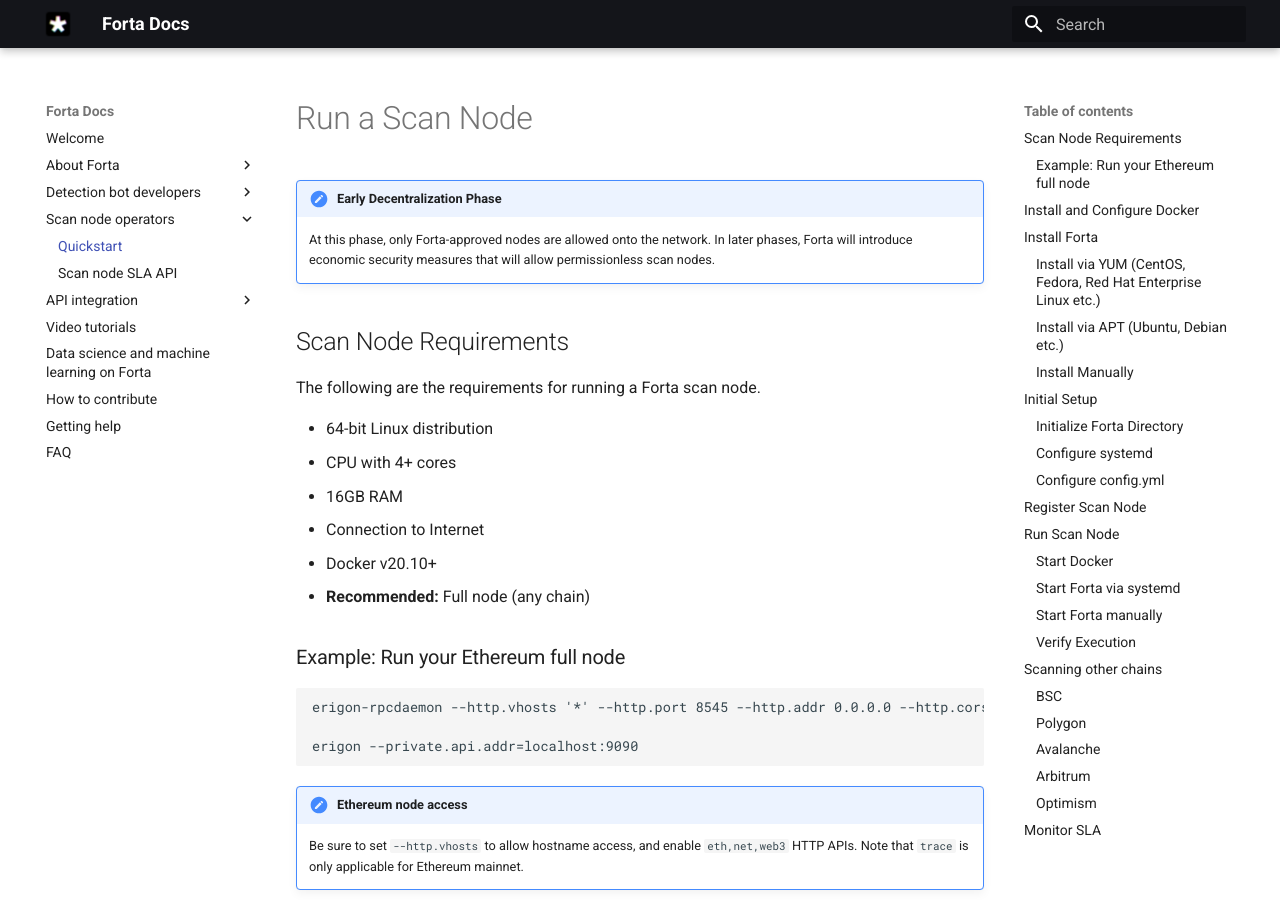
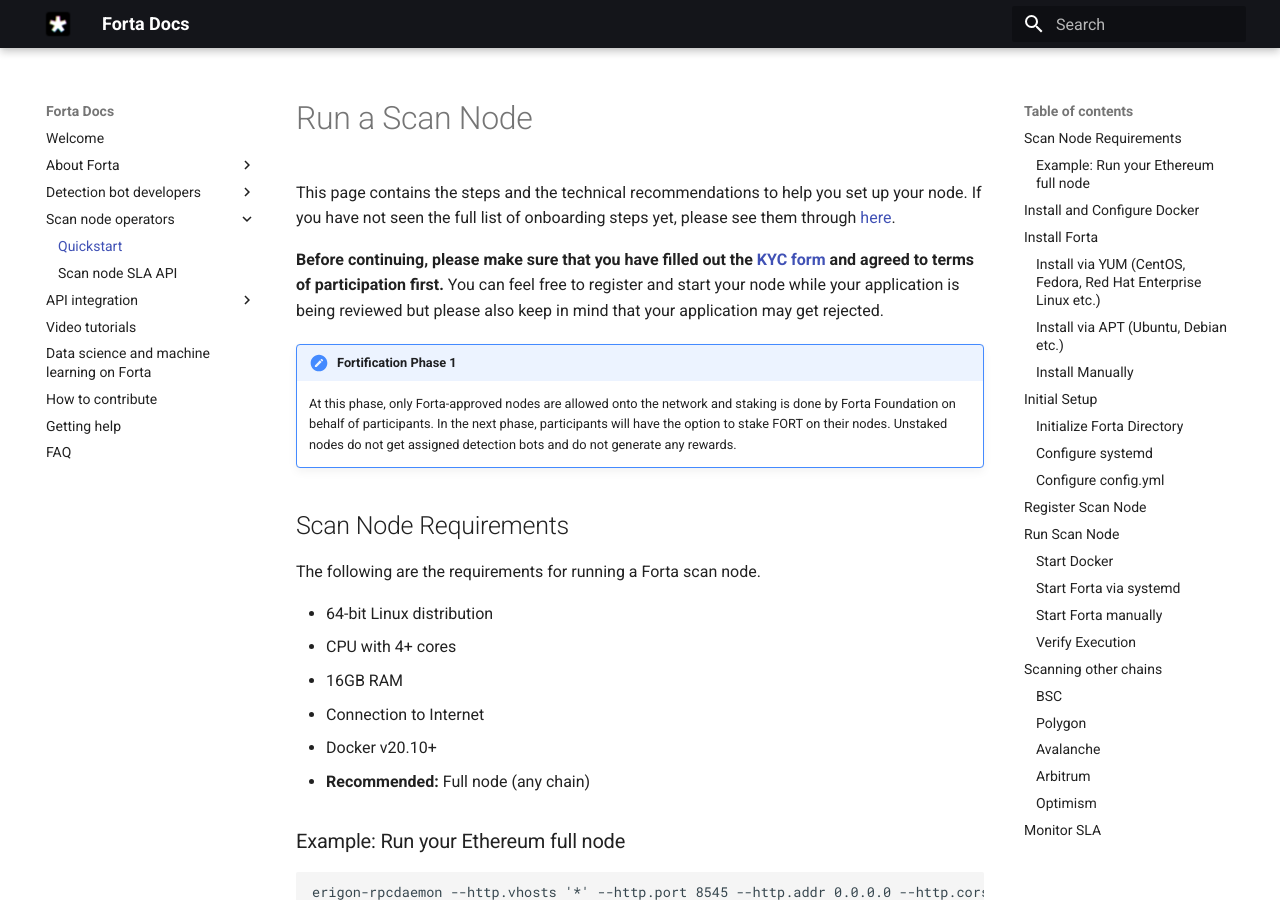
Before and after one commit to forta-network/docs, an MkDocs documentation site: the page built from docs/scanner-quickstart.md, in a window 1280 px wide and 900 px high. Built offline with MkDocs 1.6.1 and Material for MkDocs 9.7.7, drawn with Linux system fonts in a browser that asks for light colours; some of the changed text lies outside the part shown.

Commit message:
fortification phase update

```diff
--- a/docs/scanner-quickstart.md
+++ b/docs/scanner-quickstart.md
@@ -1,7 +1,11 @@
 # Run a Scan Node
 
-!!! important "Early Decentralization Phase"
-    At this phase, only Forta-approved nodes are allowed onto the network. In later phases, Forta will introduce economic security measures that will allow permissionless scan nodes.
+This page contains the steps and the technical recommendations to help you set up your node. If you have not seen the full list of onboarding steps yet, please see them through [here](https://forta.notion.site/Forta-Fortification-Network-4a8af3ab4aea480d993e5095ad0ed746).
+
+**Before continuing, please make sure that you have filled out the [KYC form](https://docs.google.com/forms/d/e/1FAIpQLSe7p8LYECwDJetO2eCXBzs0H7dt7aEcoisexVteCIu7wVx_pg/viewform) and agreed to terms of participation first.** You can feel free to register and start your node while your application is being reviewed but please also keep in mind that your application may get rejected.
+
+!!! important "Fortification Phase 1"
+    At this phase, only Forta-approved nodes are allowed onto the network and staking is done by Forta Foundation on behalf of participants. In the next phase, participants will have the option to stake FORT on their nodes. Unstaked nodes do not get assigned detection bots and do not generate any rewards.
 
 ## Scan Node Requirements
 
@@ -227,12 +231,9 @@
 !!! warning "Action requires funds"
     You need to fund your scan node address with some Polygon (Mainnet) MATIC to be able to send this transaction. You can find out your scan node address with `forta account address`.
 
-When your transaction goes through, you can run your node as described in the next section. Your node will be assigned new bots as new ones arrive to the network.
+When your transaction goes through, you can start your node as described in the next section.
 
-!!! warning "Early Decentralization Phase"
-    At this phase, only Forta-approved nodes are allowed onto the network. This process will be permissionless when staking becomes publicly accessible.
-
-Make sure to find us in [Discord](https://discord.gg/CEgXjgBC) and **let us know about your registration** (`#learn-more-nodes`) if you need any help or have questions.
+If your KYC application succeeds, you will be invited to a channel on Discord. Please provide your scan node address (can be found by doing `forta account address`) so Forta Foundation can stake on your behalf.
 
 ## Run Scan Node
 
```
